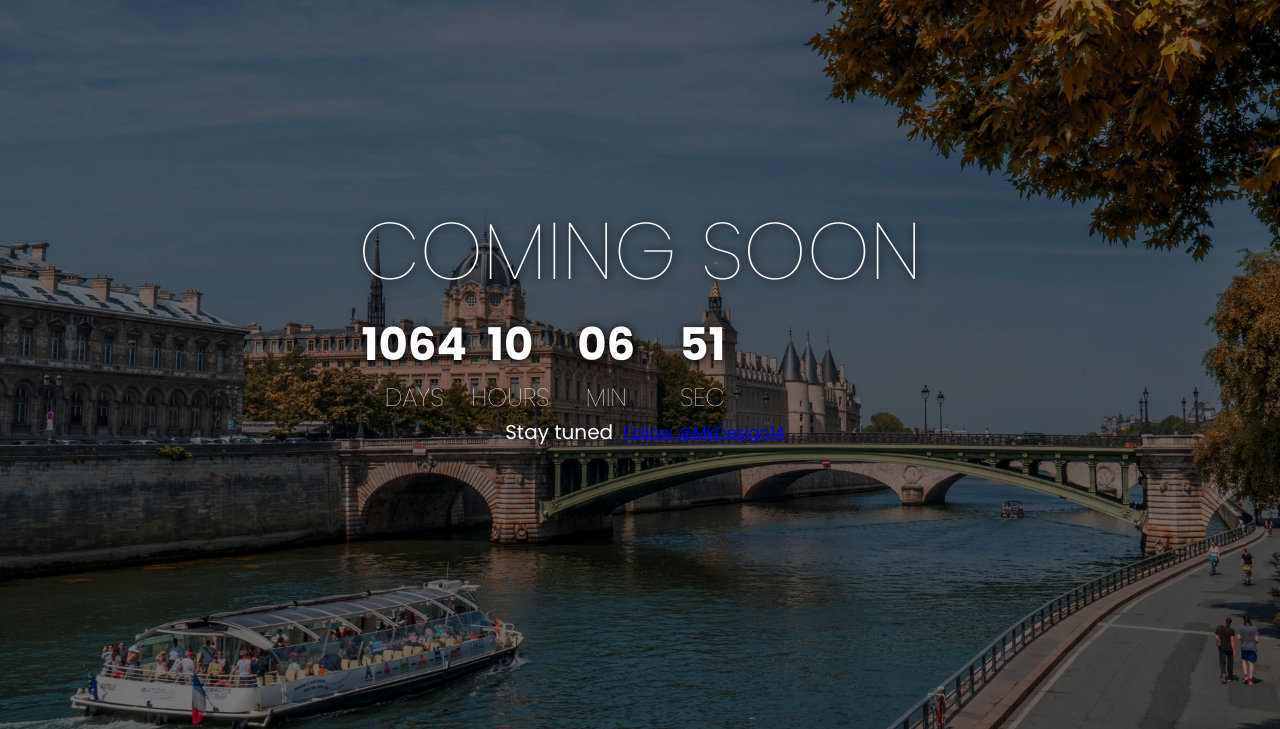
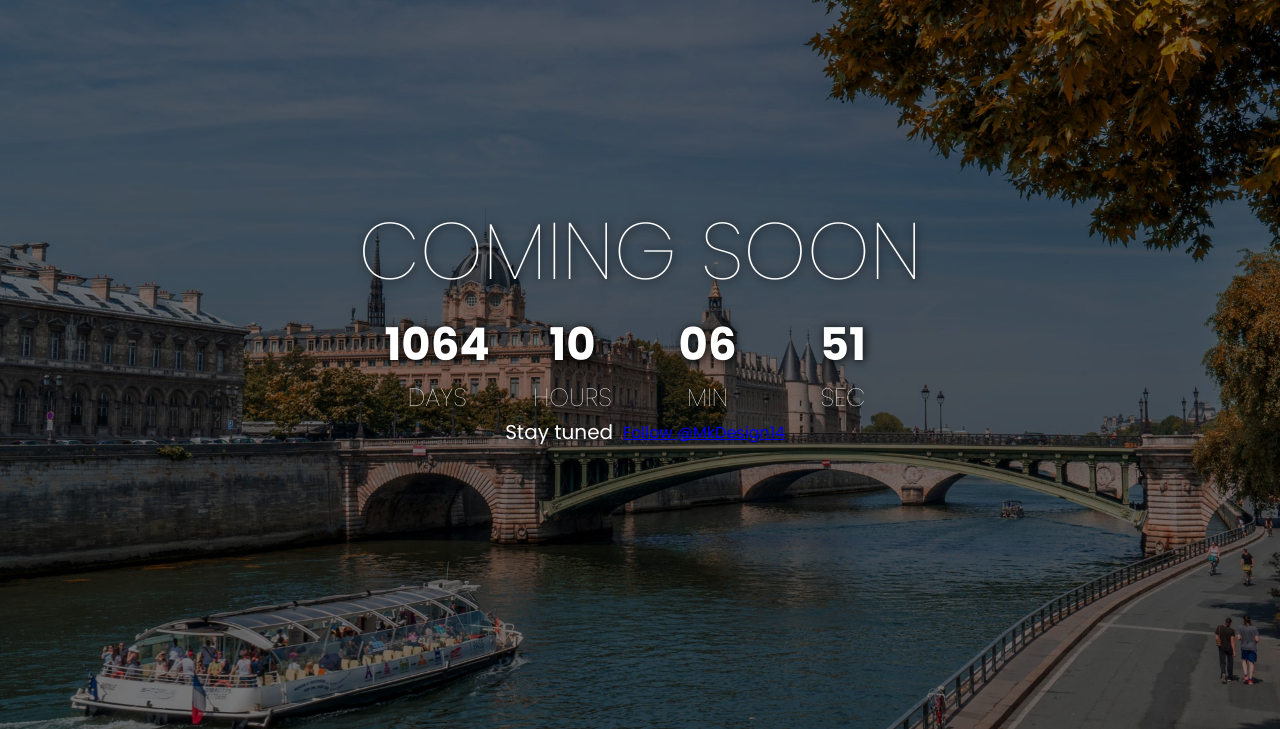
Before and after one commit to MkDs17/comingSoon, a plain HTML site: page index.html in a window 1280 px wide. Shown: the part 71-800 px from the top of the page. Drawn offline with nearby package versions, Linux system fonts and the light colour scheme; files whose address does not match are found by name.

Commit message:
Update style.css
update class countdown

```diff
--- a/css/style.css
+++ b/css/style.css
@@ -95,7 +95,7 @@ footer .footer-title {
 .countdown {
   display: flex;
   color: white;
-  width: 400px;
+  /*width: 400px;*/
   justify-content: space-evenly;
 }
 
```
